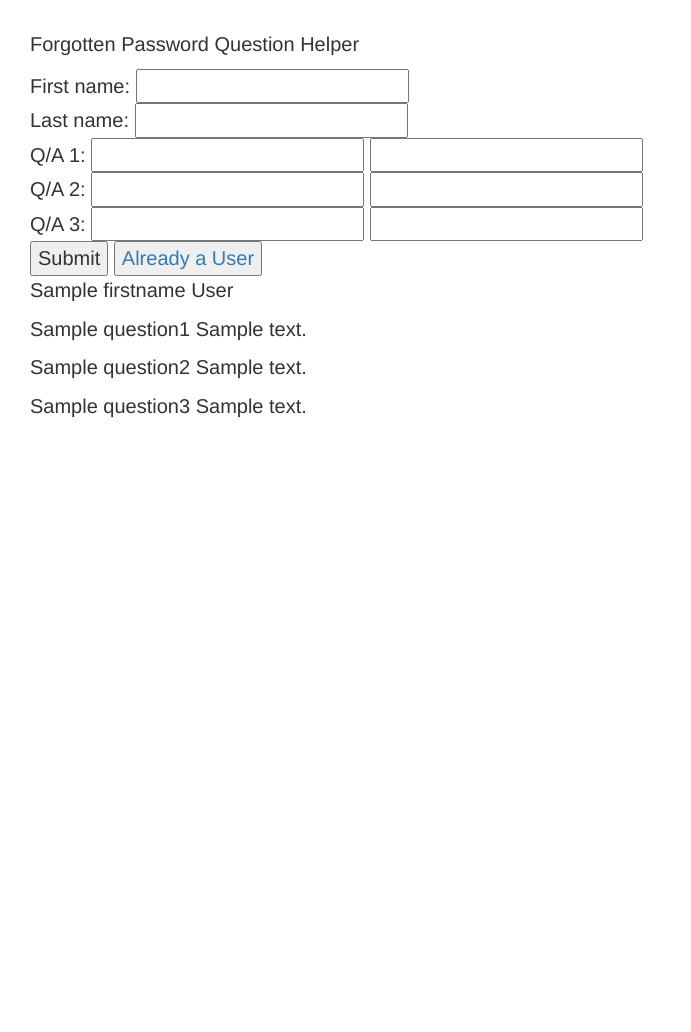
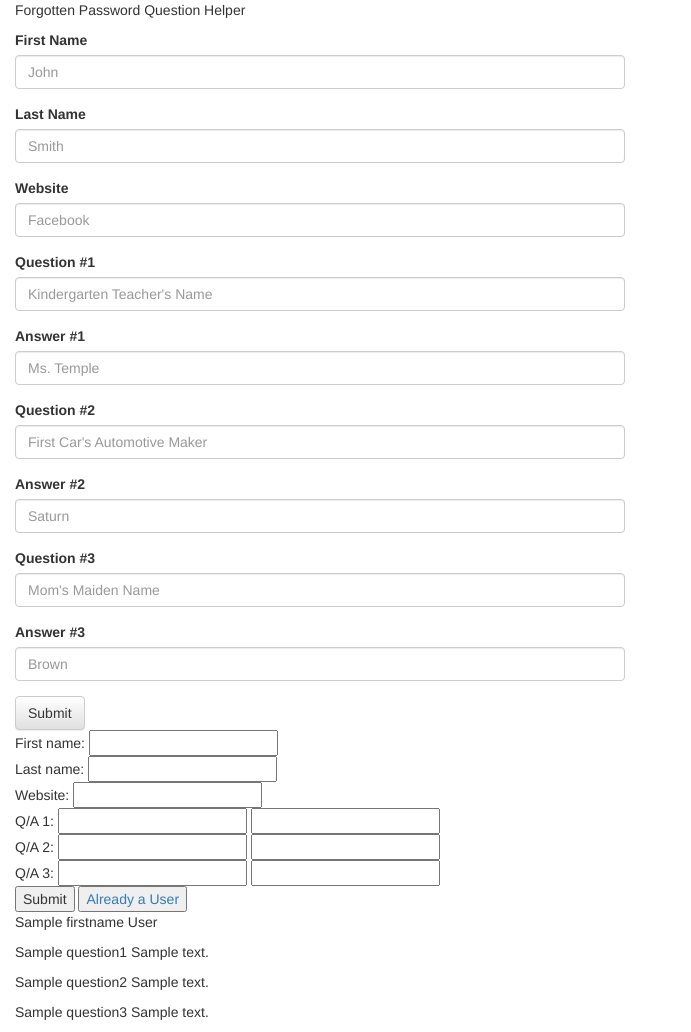
Before and after one commit to EvanSmith23/passwordHelper, a Flask app: template templates/createUser.html in a window 1280 px wide. Shown: the whole page, without its empty margins (0-691 px from the left). Before the commit the page ends 418 px from the top, so only its background shows below. Run offline with Flask 2, Linux system fonts and the light colour scheme; the template is opened without the code that fills it: most values are stand-ins (such as "Sample title", 1, 10 or a date in 2020); some libraries are stand-ins or nearby versions.

Commit message:
Successfully working, adding bootstrap

```diff
--- a/config.py
+++ b/config.py
@@ -3,5 +3,5 @@ env = dict(
   port = 3000,
   user = 'root',
   password = 'newpass',
-  db = 'testdb',
+  db = 'passwordHelper',
 )
--- a/create_db.sql
+++ b/create_db.sql
@@ -1,8 +1,9 @@
-use testdb;
+use passwordHelper;
 
 create table users (
 	firstname varchar(40),
 	lastname varchar(40),
+	website varchar(40),
 	question1 varchar(40),
 	answer1 varchar(40),
 	question2 varchar(40),
--- a/templates/createUser.html
+++ b/templates/createUser.html
@@ -4,18 +4,16 @@
 	<head>
 
 		<meta http-equiv="Content-Type" content="text/html"; charset="UTF-8">
-		<meta name="description" content="Fire Up Investments, LLC">
-		<meta name="keywords" content="Fire Up Investments, Fire Up, Investments" >
+		<meta name="description" content="Password Helper Web Application">
+		<meta name="keywords" content="Password Helper" >
 		<meta name="authors" content="Evan Smith">
 
-		<title>Test Webpage</title>
+		<title>Password Helper</title>
 
 		<!-- Latest compiled and minified CSS -->
 		<link rel="stylesheet" href="https://maxcdn.bootstrapcdn.com/bootstrap/3.3.7/css/bootstrap.min.css" integrity="sha384-BVYiiSIFeK1dGmJRAkycuHAHRg32OmUcww7on3RYdg4Va+PmSTsz/K68vbdEjh4u" crossorigin="anonymous">
-
 		<!-- Optional theme -->
 		<link rel="stylesheet" href="https://maxcdn.bootstrapcdn.com/bootstrap/3.3.7/css/bootstrap-theme.min.css" integrity="sha384-rHyoN1iRsVXV4nD0JutlnGaslCJuC7uwjduW9SVrLvRYooPp2bWYgmgJQIXwl/Sp" crossorigin="anonymous">
-
 		<script src="https://ajax.googleapis.com/ajax/libs/jquery/3.1.1/jquery.min.js"></script>
   		<script src="https://maxcdn.bootstrapcdn.com/bootstrap/3.3.7/js/bootstrap.min.js"></script>
 
@@ -30,12 +28,54 @@
 
 	</head>
 	<body>
-		<div id="mainDiv">
+		<div class="col-xs-6">
 
 			<p>Forgotten Password Question Helper</p>
+			<form>
+			  <div class="form-group">
+			    <label for="exampleFirstName">First Name</label>
+			    <input type="firstname" class="form-control" id="exampleFirstName" placeholder="John">
+			  </div>
+			  <div class="form-group">
+			    <label for="exampleLastName">Last Name</label>
+			    <input type="lastname" class="form-control" id="exampleLastName" placeholder="Smith">
+			  </div>
+			  <div class="form-group">
+			    <label for="exampleWebsite">Website</label>
+			    <input type="website" class="form-control" id="exampleWebsite" placeholder="Facebook">
+			  </div>
+			  <div class="form-group">
+			    <label for="Question1">Question #1</label>
+			    <input type="question1" class="form-control" id="Question1" placeholder="Kindergarten Teacher's Name">
+			  </div>
+			  <div class="form-group">
+			    <label for="Answer1">Answer #1</label>
+			    <input type="answer1" class="form-control" id="Answer1" placeholder="Ms. Temple">
+			  </div>
+			  <div class="form-group">
+			    <label for="Question2">Question #2</label>
+			    <input type="question2" class="form-control" id="Question2" placeholder="First Car's Automotive Maker">
+			  </div>
+			  <div class="form-group">
+			    <label for="Answer2">Answer #2</label>
+			    <input type="answer2" class="form-control" id="Answer2" placeholder="Saturn">
+			  </div>
+			  <div class="form-group">
+			    <label for="Question3">Question #3</label>
+			    <input type="question3" class="form-control" id="Question3" placeholder="Mom's Maiden Name">
+			  </div>
+			  <div class="form-group">
+			    <label for="Answer3">Answer #3</label>
+			    <input type="answer3" class="form-control" id="Answer3" placeholder="Brown">
+			  </div>
+			  <button type="submit" class="btn btn-default">Submit</button>
+
+			</form>
+
 			<form action="http://127.0.0.1:3000/user/" method="POST">
 				First name: <input type="text" name="firstname"><br>
 				Last name: <input type="text" name="lastname"><br>
+				Website: <input type="text" name="website"><br>
 				Q/A 1: <input type="text" name="question1"> <input type="text" name="answer1"><br>
 				Q/A 2: <input type="text" name="question2"> <input type="text" name="answer2"><br>
 				Q/A 3: <input type="text" name="question3"> <input type="text" name="answer3"><br>
```
Also changed, not shown: controllers/createUser.py (+24 -18 lines), controllers/getQuestions.py (+6 -6 lines), templates/getQuestions.html (+8 -8 lines), 3 other files.
